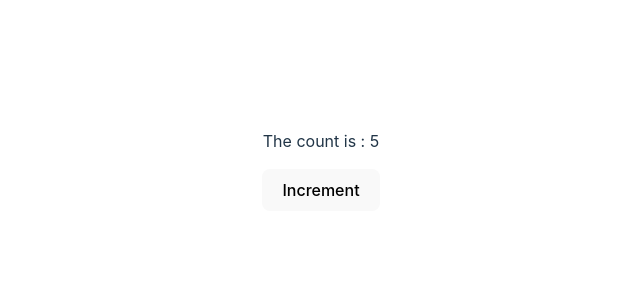
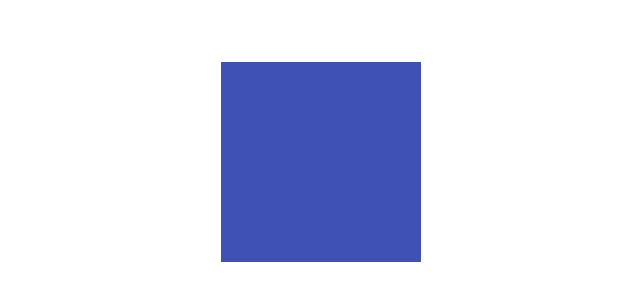
Before and after one commit to pouryourlove/react-vite, a React (Vite) app: page / in a window 1280 px wide. Shown: the part 238-538 px from the top of the page, without its empty margins (319-959 px from the left). Built offline with nearby package versions, Linux system fonts and the light colour scheme.

Commit message:
state implemented exercise

```diff
--- a/src/App.jsx
+++ b/src/App.jsx
@@ -14,6 +14,7 @@ import Form from "./Form";
 import Counter from "./Counter";
 import Toggler from "./Toggler";
 import ToggleCounter from "./ToggleCounter";
+import ColorBox from "./ColorBox";
 
 const properties = [
   { id: 129031, name: "Desert Yurt", rating: 4.9, price: 150 },
@@ -30,11 +31,32 @@ const properties = [
 //   { id: 3, item: "chicken breasts", quantity: 4, completed: false },
 //   { id: 4, item: "carrots", quantity: 6, completed: true },
 // ];
+const colors = [
+  "#E53935",
+  "#E91E63",
+  "#9C27B0",
+  "#673AB7",
+  "#3F51B5",
+  "#2196F3",
+  "#03A9F4",
+  "#00BCD4",
+  "#009688",
+  "#4CAF50",
+  "#8BC34A",
+  "#CDDC39",
+  "#FFEB3B",
+  "#FFC107",
+  "#FF9800",
+  "#FF5722",
+];
+
 
 function App() {
   return (
     <div>
-      <Counter/>
+
+      <ColorBox colors = {colors}/>
+      {/* <Counter/> */}
       {/* <ToggleCounter/> */}
       {/* <Toggler /> */}
       {/* <Counter /> */}
--- /dev/null
+++ b/src/ColorBox.css
@@ -0,0 +1,4 @@
+.ColorBox {
+    width: 200px;
+    height: 200px;
+}
--- /dev/null
+++ b/src/ColorBox.jsx
@@ -0,0 +1,20 @@
+import { useState } from "react"
+import "./ColorBox.css"
+
+export default function ColorBox({colors}){
+    function randomChoice(){
+        const indx = Math.floor(Math.random()*colors.length)
+        return colors[indx]
+    }
+
+    const [color,setColor] = useState(randomChoice())
+    const handleClick = () => {
+        const randomColor = randomChoice()
+       setColor(randomColor)
+    }
+    return(
+        <div className="ColorBox" style = {{backgroundColor:color}} onClick={handleClick}>
+
+        </div>
+    )
+}
```
